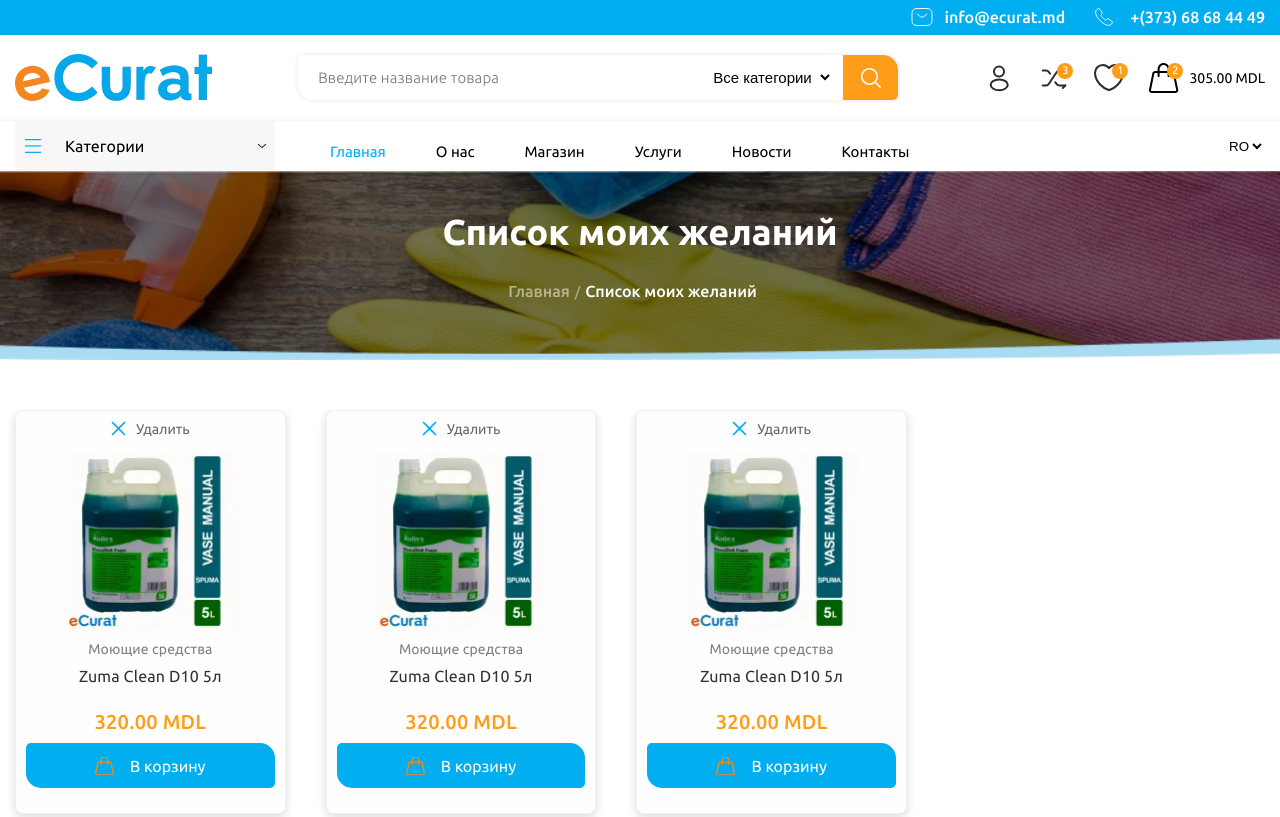
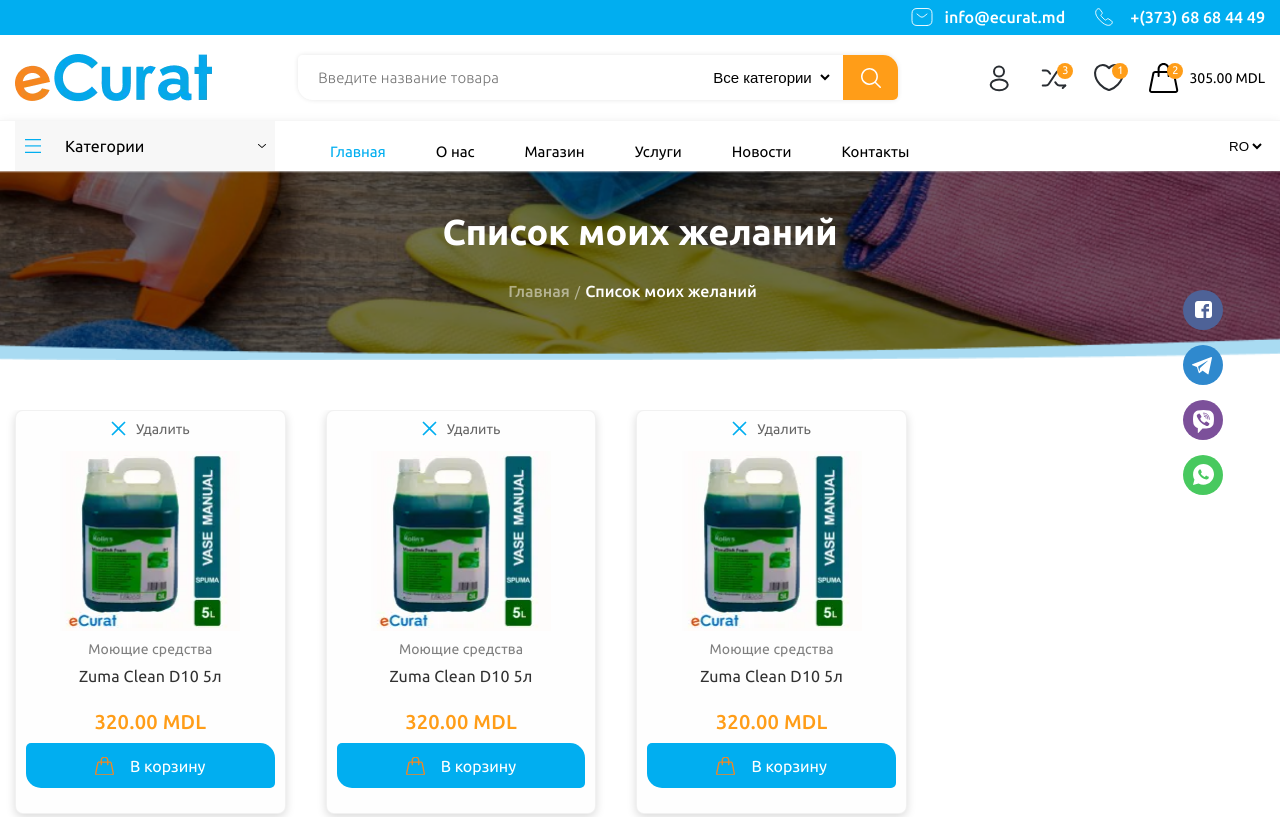
Before and after one commit to romancazac/eclean, a plain HTML site: page wish.html in a window 1280 px wide. Shown: the top 817 px of the page. Drawn offline with Linux system fonts and the light colour scheme.

Commit message:
Update wish.html

```diff
--- a/wish.html
+++ b/wish.html
@@ -18,6 +18,20 @@
 		<picture><source srcset="img/mai-products.webp" type="image/webp"><img src="img/mai-products.png" alt=""></picture>
 		<span>Загрузка...</span>
 	</div>
+		<div class="page-social">
+				<a href="#" class="page-scoial__icon">
+					<img src="/img/facebook.svg" alt="">
+				</a>
+				<a href="#" class="page-scoial__icon">
+					<img src="/img/telegramm.svg" alt="">
+				</a>
+				<a href="#" class="page-scoial__icon">
+					<img src="/img/viber.svg" alt="">
+				</a>
+				<a href="#" class="page-scoial__icon">
+					<img src="/img/watsapp.svg" alt="">
+				</a>
+			</div>
 	<div class="wrapper">
 		<header class="header">
 			<div class="header__top header-top">
```
